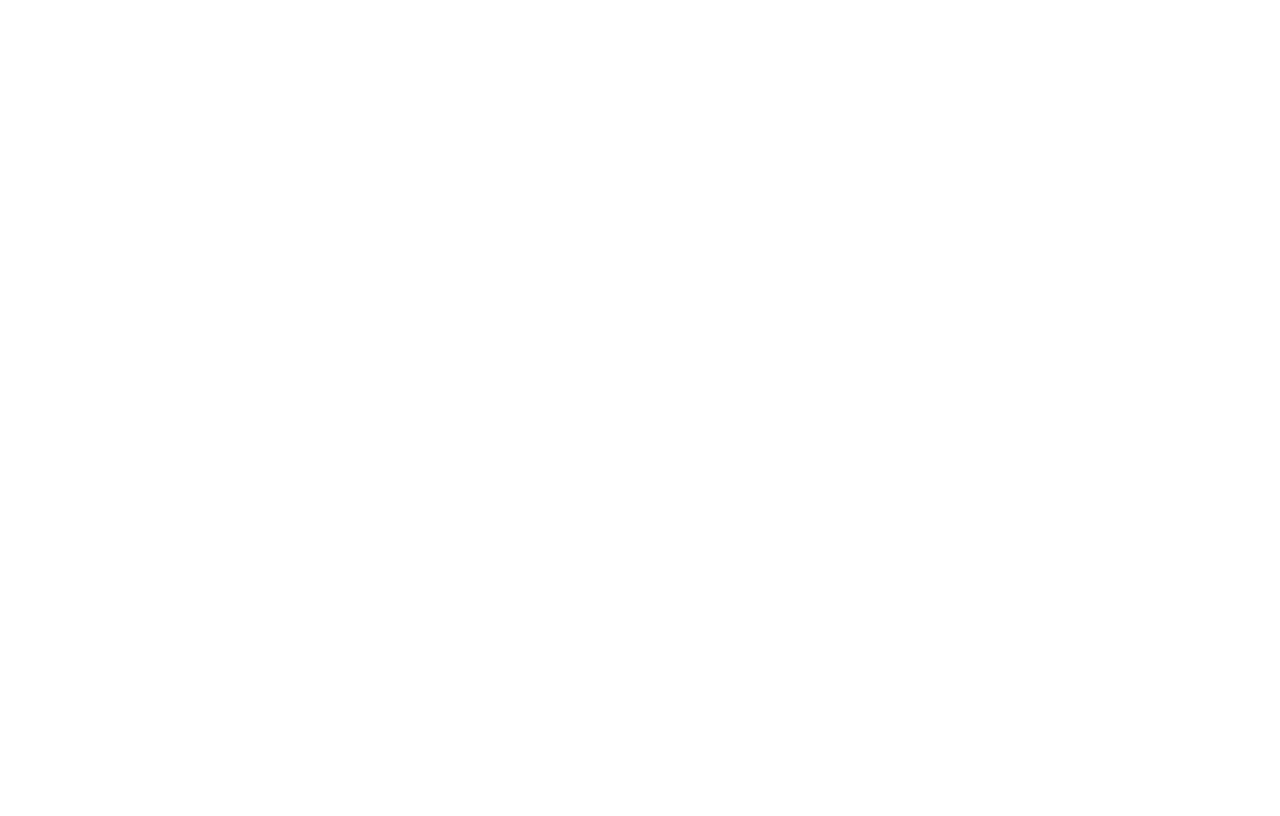
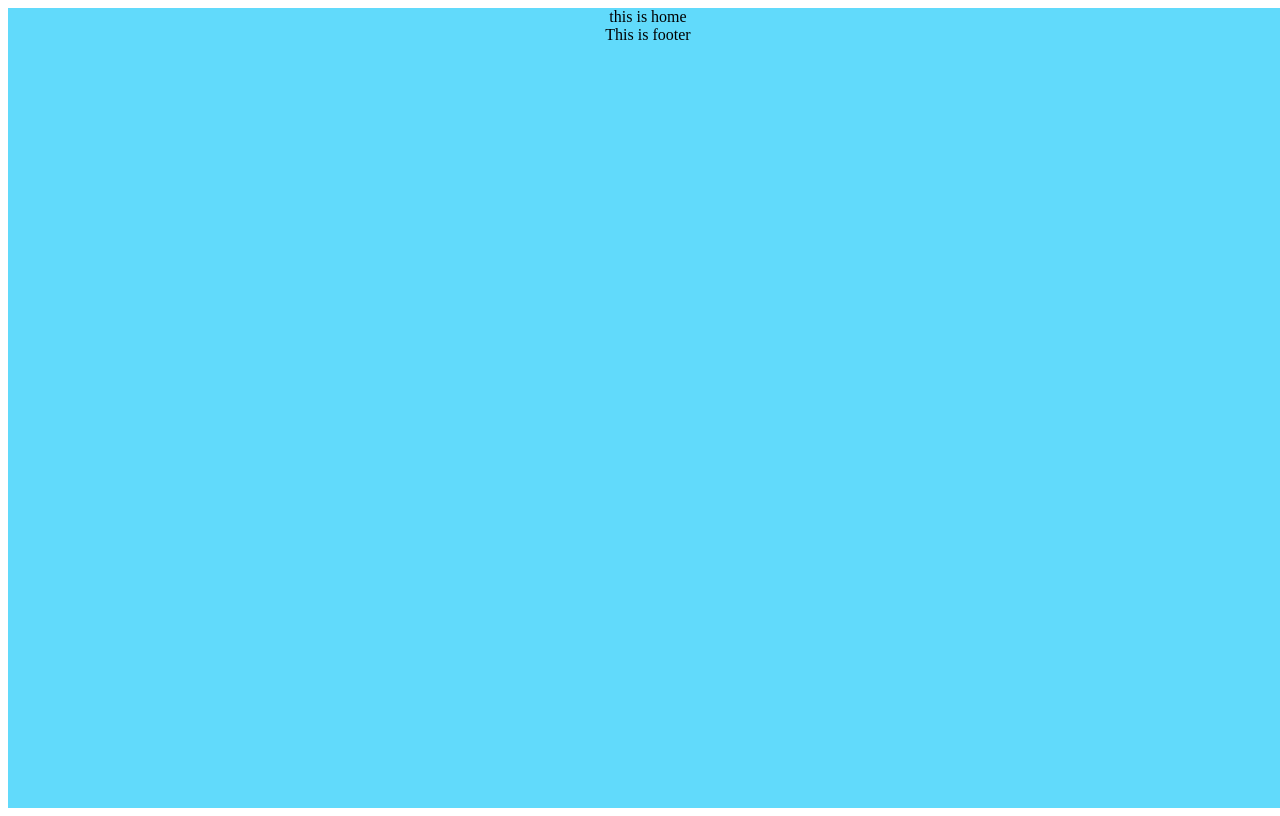
Before and after one commit to Leap-3-Team3/TEAM-, a React (Create React App) app: page / in a window 1280 px wide. Built offline with nearby package versions, Linux system fonts and the light colour scheme.

Commit message:
route added

```diff
--- a/src/App.js
+++ b/src/App.js
@@ -1,8 +1,15 @@
 import "./App.css";
+import Footer from "./components/footer";
+import Header from "./components/header";
+import { Outlet } from "react-router-dom";
 
 function App() {
   return (
-    <div></div>
+    <div className="App">
+        <Header></Header>
+        <Outlet></Outlet>
+        <Footer></Footer>
+    </div>
   );
 }
 
--- /dev/null
+++ b/src/Route.js
@@ -0,0 +1,22 @@
+import App from "./App";
+import Page404 from "./pages/page_404";
+import HomeScreen from "./pages/home_screen";
+import BlogScreen from "./pages/blog_screen";
+import BlogsScreen from "./pages/blogs_screen";
+import { BrowserRouter, Routes , Route} from "react-router-dom";
+function AppRoute() {
+  return (
+    <BrowserRouter>
+      <Routes>
+        <Route path="/" exact element={<App/>}>
+          <Route path="" element={<HomeScreen/>}></Route>
+          <Route path="blog/:id" element={<BlogScreen/>} />
+          <Route path="blogs" element={<BlogsScreen/>} />
+        </Route>
+        <Route path="*" element={<Page404/>} />
+      </Routes>
+    </BrowserRouter>
+  );
+}
+
+export default AppRoute;
--- a/src/index.js
+++ b/src/index.js
@@ -1,10 +1,10 @@
 import React from "react";
 import ReactDOM from "react-dom/client";
-import App from "./App";
+import AppRoute from './Route';
 
 const root = ReactDOM.createRoot(document.getElementById("root"));
 root.render(
   <React.StrictMode>
-    <App/>
+    <AppRoute/>
   </React.StrictMode>
 );
```
